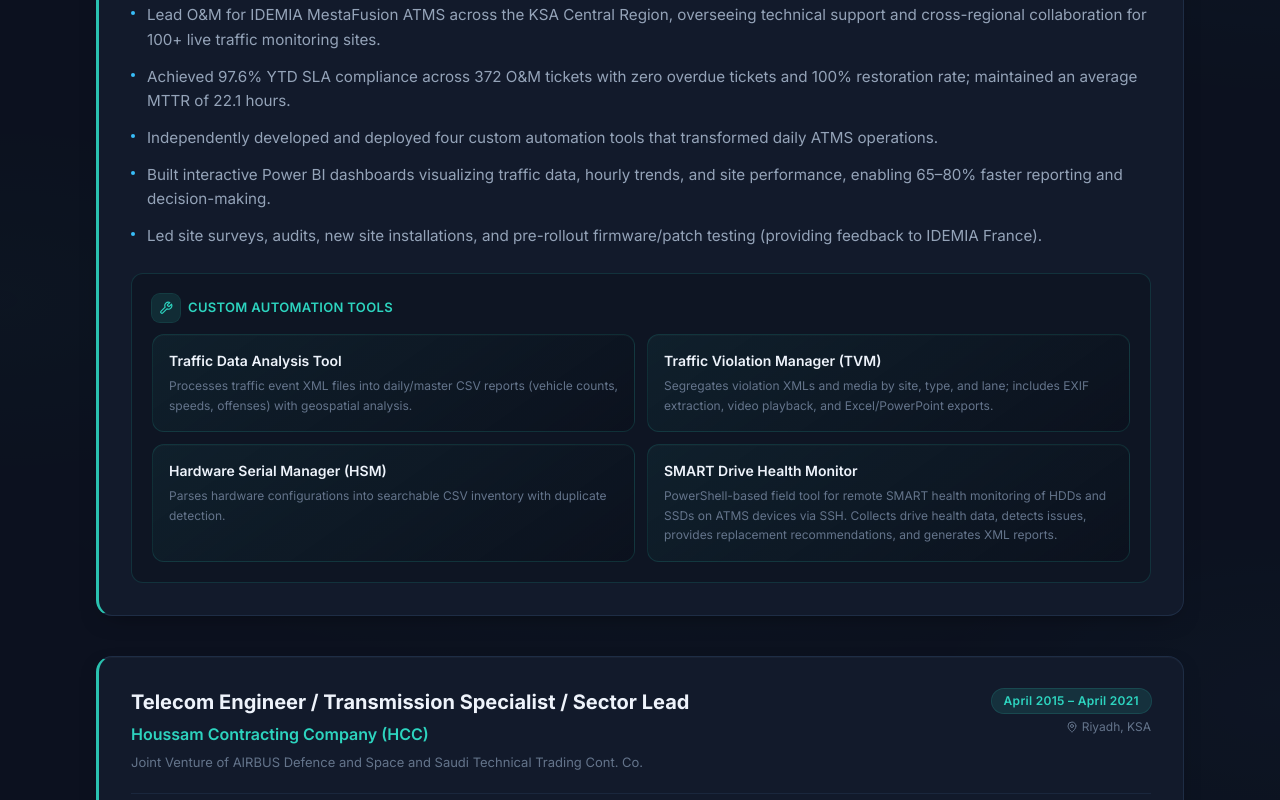
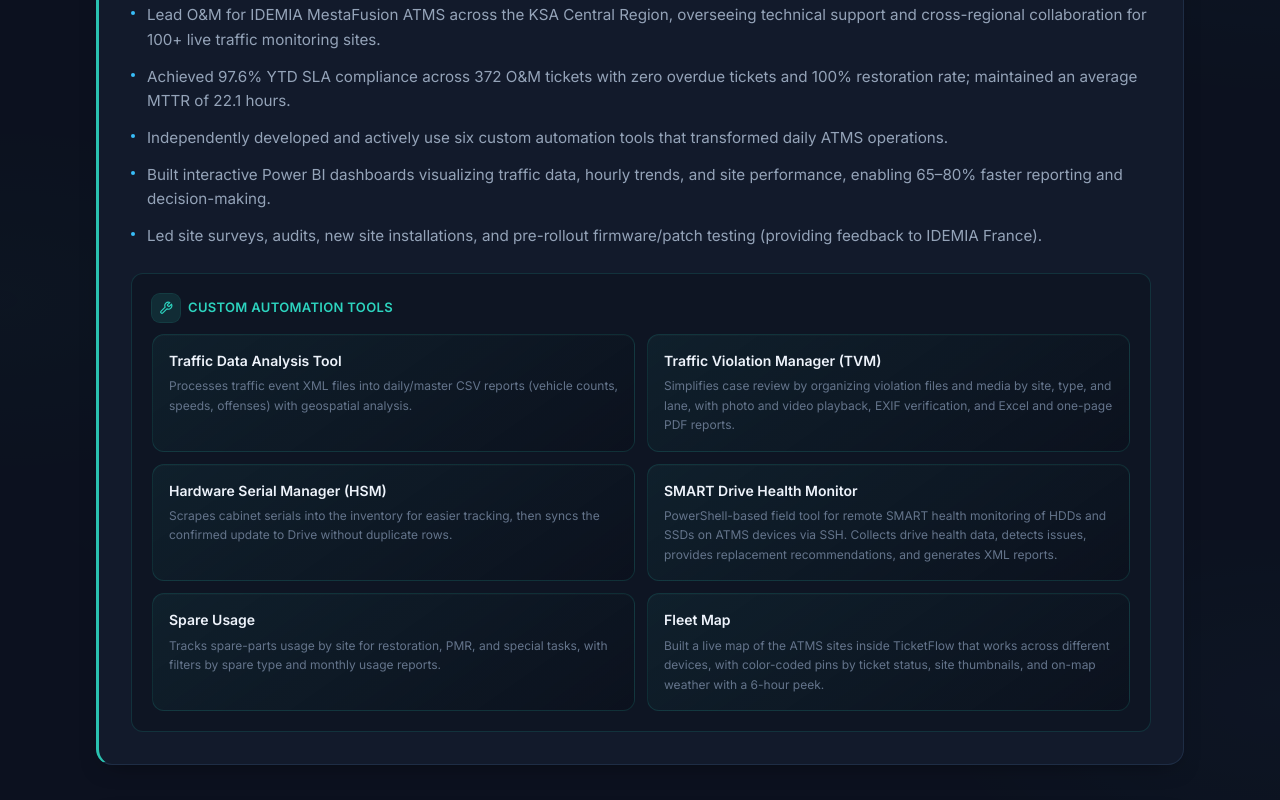
Before and after one commit to romeodavidjr/romeo-david-portfolio, a Next.js app: page / in a window 1280 px wide. Shown: the part 2660-3460 px from the top of the page. Built offline with nearby package versions, Linux system fonts and the light colour scheme.

Commit message:
Update CV and portfolio tools: six tools, HSM, TVM, Spare Usage, Fleet Map

```diff
--- a/src/data/portfolio.ts
+++ b/src/data/portfolio.ts
@@ -96,7 +96,7 @@
     bullets: [
       "Lead O&M for IDEMIA MestaFusion ATMS across the KSA Central Region, overseeing technical support and cross-regional collaboration for 100+ live traffic monitoring sites.",
       "Achieved 97.6% YTD SLA compliance across 372 O&M tickets with zero overdue tickets and 100% restoration rate; maintained an average MTTR of 22.1 hours.",
-      "Independently developed and deployed four custom automation tools that transformed daily ATMS operations.",
+      "Independently developed and actively use six custom automation tools that transformed daily ATMS operations.",
       "Built interactive Power BI dashboards visualizing traffic data, hourly trends, and site performance, enabling 65–80% faster reporting and decision-making.",
       "Led site surveys, audits, new site installations, and pre-rollout firmware/patch testing (providing feedback to IDEMIA France).",
     ],
@@ -109,17 +109,27 @@
       {
         name: "Traffic Violation Manager (TVM)",
         description:
-          "Segregates violation XMLs and media by site, type, and lane; includes EXIF extraction, video playback, and Excel/PowerPoint exports.",
+          "Simplifies case review by organizing violation files and media by site, type, and lane, with photo and video playback, EXIF verification, and Excel and one-page PDF reports.",
       },
       {
         name: "Hardware Serial Manager (HSM)",
         description:
-          "Parses hardware configurations into searchable CSV inventory with duplicate detection.",
+          "Scrapes cabinet serials into the inventory for easier tracking, then syncs the confirmed update to Drive without duplicate rows.",
       },
       {
         name: "SMART Drive Health Monitor",
         description:
           "PowerShell-based field tool for remote SMART health monitoring of HDDs and SSDs on ATMS devices via SSH. Collects drive health data, detects issues, provides replacement recommendations, and generates XML reports.",
+      },
+      {
+        name: "Spare Usage",
+        description:
+          "Tracks spare-parts usage by site for restoration, PMR, and special tasks, with filters by spare type and monthly usage reports.",
+      },
+      {
+        name: "Fleet Map",
+        description:
+          "Built a live map of the ATMS sites inside TicketFlow that works across different devices, with color-coded pins by ticket status, site thumbnails, and on-map weather with a 6-hour peek.",
       },
     ],
   },
@@ -207,20 +217,30 @@
       {
         name: "Traffic Violation Manager (TVM)",
         description:
-          "Segregates violation XMLs and media by site, type, and lane. Includes EXIF extraction, video playback, and Excel/PowerPoint exports.",
+          "Simplifies case review by organizing violation files and media by site, type, and lane, with photo and video playback, EXIF verification, and Excel and one-page PDF reports.",
       },
       {
         name: "Hardware Serial Manager (HSM)",
         description:
-          "Parses hardware configurations into searchable CSV inventory with duplicate detection.",
+          "Scrapes cabinet serials into the inventory for easier tracking, then syncs the confirmed update to Drive without duplicate rows.",
       },
       {
         name: "SMART Drive Health Monitor",
         description:
           "PowerShell-based field tool for remote SMART health monitoring of HDDs and SSDs on ATMS devices via SSH. Collects drive health data, detects issues, provides replacement recommendations, and generates XML reports.",
       },
+      {
+        name: "Spare Usage",
+        description:
+          "Tracks spare-parts usage by site for restoration, PMR, and special tasks, with filters by spare type and monthly usage reports.",
+      },
+      {
+        name: "Fleet Map",
+        description:
+          "Built a live map of the ATMS sites inside TicketFlow that works across different devices, with color-coded pins by ticket status, site thumbnails, and on-map weather with a 6-hour peek.",
+      },
     ],
-    technologies: ["Python", "GUI", "CSV/Excel", "Geospatial Analysis", "PowerPoint Export"],
+    technologies: ["Python", "GUI", "CSV/Excel", "Geospatial Analysis", "PDF reports"],
   },
 ];
 
```
Also changed, not shown: 2 other files (tests, documents, lock files or other folders).
